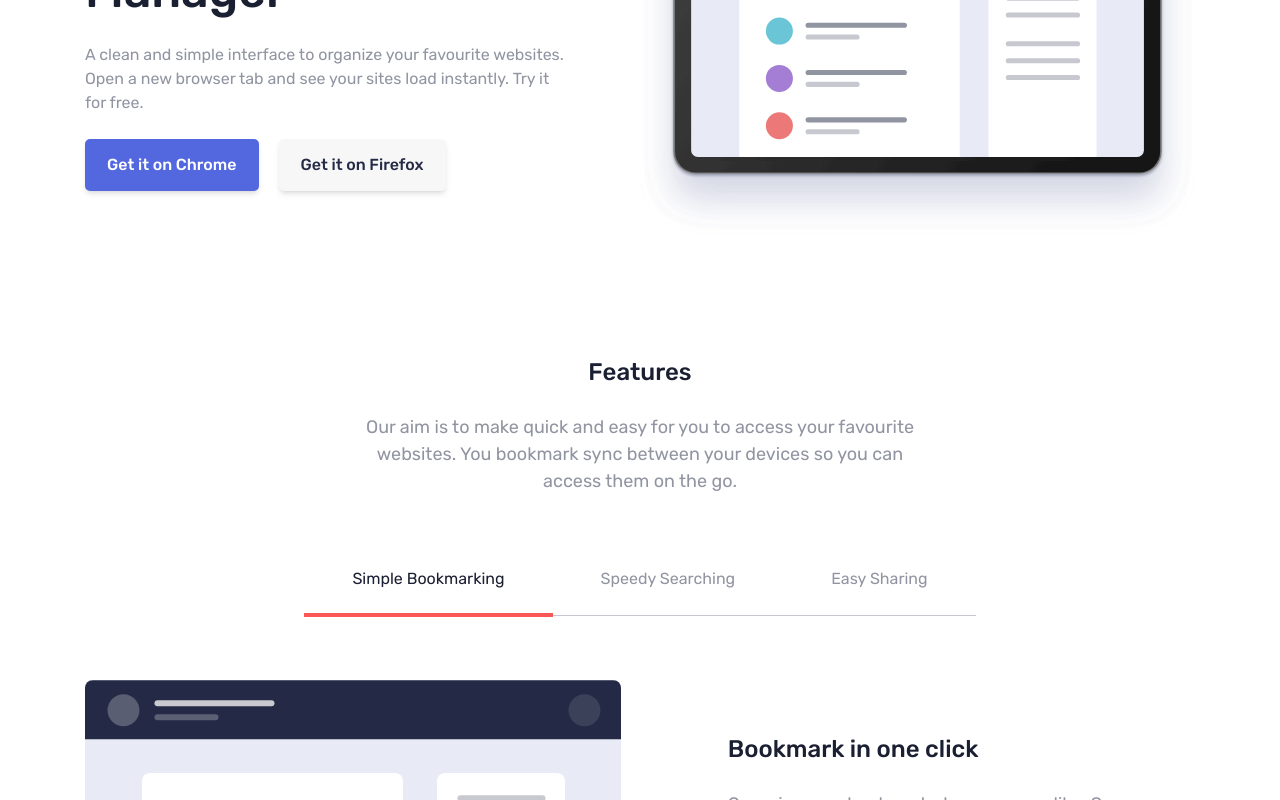
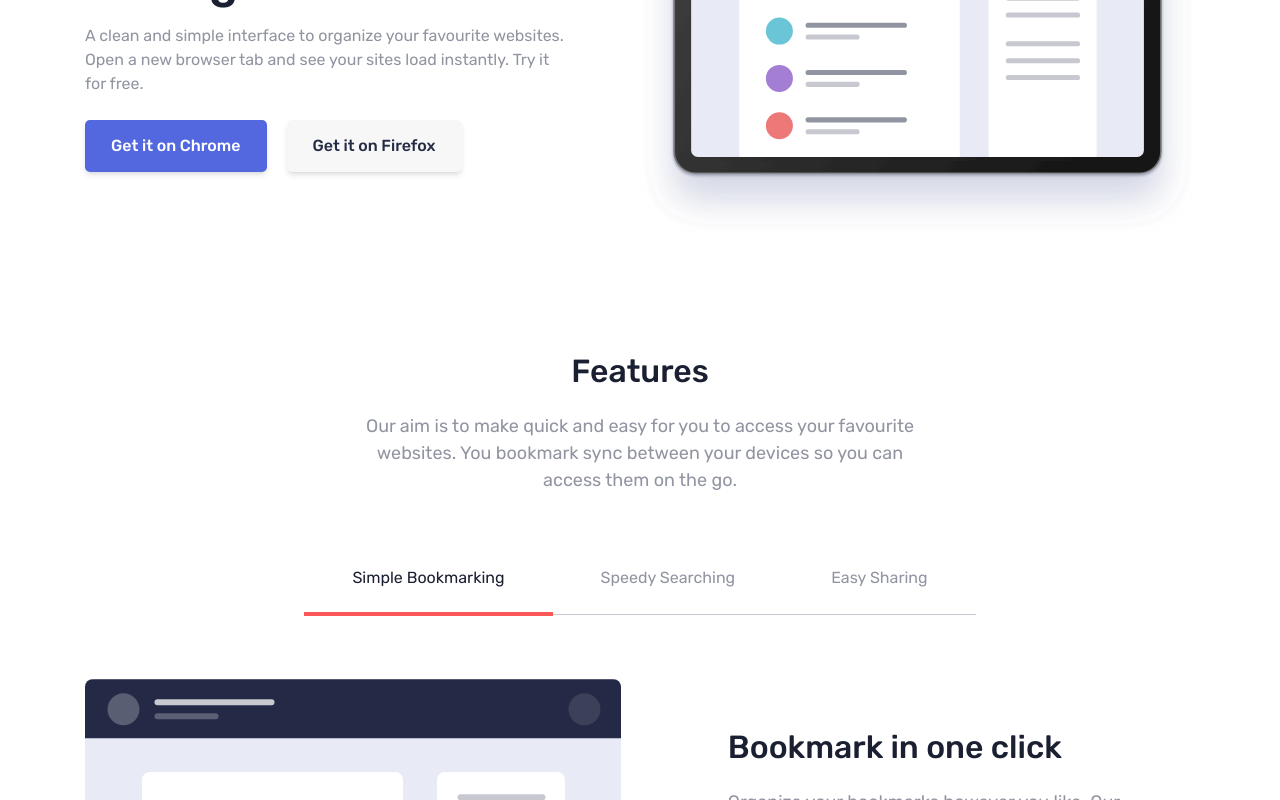
Before and after one commit to abmael-al/bookmark-landing-page, a React (Vite) app: page / in a window 1280 px wide. Shown: the part 340-1140 px from the top of the page. Built offline with nearby package versions, Linux system fonts and the light colour scheme.

Commit message:
style: updating global stylings

```diff
--- a/src/styles/Global.css
+++ b/src/styles/Global.css
@@ -22,6 +22,7 @@
 
     --fs-300: 1rem;
     --fs-400: 1.125rem;
+    --fs-800: 1.5rem;
     --fs-900: 2rem;
 
     --tracking-100: 1.5px;
@@ -34,11 +35,13 @@
     --fw-heading: var(--fw-medium);
     --clr-heading: var(--clr-neutral-800);
 
+    --fs-heading-200: var(--fs-800);
     --fs-heading-300: var(--fs-900);
 }
 
 @media (min-width: 36em) {
     :root {
+        --fs-800: 2rem;
         --fs-900: 2.25rem;
     }
 }
@@ -79,7 +82,7 @@ body {
 
 .button-thick {
     padding-block: 0.75em;
-    padding-inline: 1.25em;
+    padding-inline: 1.5em;
 }
 
 .button--primary--red {
@@ -133,10 +136,12 @@ body {
 .text-center { text-align: center; }
 .tracking-100 { letter-spacing: var(--tracking-100); }
 .fw-medium { font-weight: var(--fw-medium); }
+.line-h-1 { line-height: 1; }
 
 .heading {
     font-family: var(--ff-heading);
     font-weight: var(--fw-heading);
+    line-height: 1.1;
     color: var(--clr-heading);
 }
 
@@ -144,6 +149,10 @@ body {
     font-size: var(--fs-heading-300);
 }
 
+.heading-200 {
+    font-size: var(--fs-heading-200);
+}
+
 .flex { display: flex; }
 
 .align-center { align-items: center; }
```
